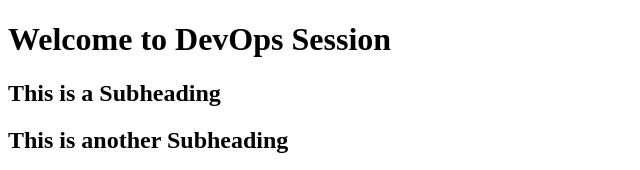
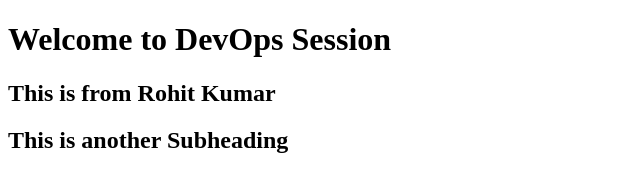
Before and after one commit to SreekanthJaladanki/git-practice-1, a plain HTML site: page index.html in a window 1280 px wide. Shown: the top 170 px of the page, without its empty margins (0-640 px from the left). Drawn offline with Linux system fonts and the light colour scheme.

Commit message:
Modified

```diff
--- a/index.html
+++ b/index.html
@@ -7,7 +7,7 @@
 </head>
 <body>
     <h1>Welcome to DevOps Session</h1>
-    <h2>This is a Subheading</h2>
+    <h2>This is from Rohit Kumar</h2>
     <h2>This is another Subheading</h2>
     <p>This is a paragraph under the second subheading.</p>
     <script>
```
